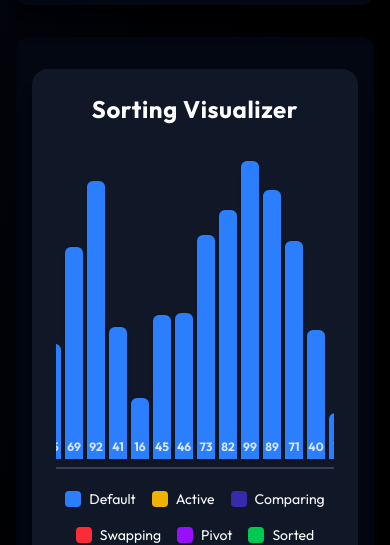
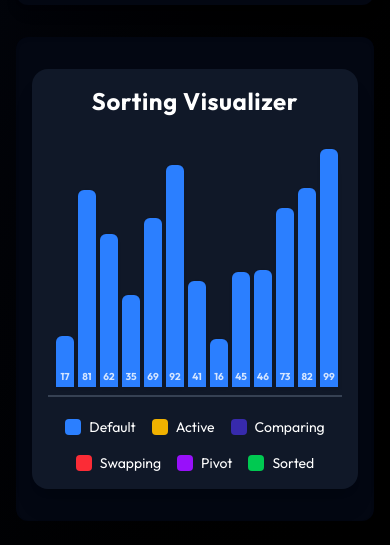
Before and after one commit to AkshatJain05/easywaypro, a React (Vite) app in the folder frontent/: page /sorting in a window 390 px wide. Shown: the part 593-1138 px from the top of the page. Built offline with nearby package versions, Linux system fonts and the light colour scheme; no server answers; a web font is replaced by a local one.

Commit message:
Update Sorting Visualizer

```diff
--- a/frontent/src/pages/Visualization/BarVisualizer.jsx
+++ b/frontent/src/pages/Visualization/BarVisualizer.jsx
@@ -1,4 +1,4 @@
-import { motion } from "framer-motion"; //For smooth animation
+import { motion } from "framer-motion"; // For smooth animation
 
 const BarVisualizer = ({
   array,
@@ -20,22 +20,21 @@ const BarVisualizer = ({
   const maxVal = Math.max(...array);
 
   return (
-    <div className="bg-gray-900 p-6 rounded-2xl shadow-xl m-4 max-w-6xl mx-auto w-full">
+    <div className="bg-gray-900 p-4 md:p-6 rounded-2xl shadow-xl m-4 max-w-6xl mx-auto w-full">
       {/* Title */}
-      <h3 className="text-2xl font-bold text-white mb-6 text-center tracking-wide">
+      <h3 className="text-2xl md:text-3xl font-bold text-white mb-6 text-center tracking-wide">
         {algorithmName}
       </h3>
 
       {/* Bars */}
-      <div className="flex justify-center items-end h-80 gap-1 border-b-2 border-gray-700 pb-2 w-full overflow-x-auto p-3">
+      <div className="flex justify-start items-end h-64 md:h-80 gap-1 border-b-2 border-gray-700 pb-2 overflow-x-auto p-2 md:p-3">
         {array.map((value, index) => {
           let barColor = "bg-blue-500"; // Default
-
           if (sortedIndices.includes(index)) barColor = "bg-green-500";
           else if (swaps.includes(index)) barColor = "bg-red-500";
           else if (comparisons.includes(index)) barColor = "bg-indigo-800";
           else if (activeIndices.includes(index)) barColor = "bg-yellow-500";
-          else if (index === pivot) barColor = "<bg-purple-6></bg-purple-6>00";
+          else if (index === pivot) barColor = "bg-purple-600";
 
           const heightPercentage =
             (value / (maxVal > 0 ? maxVal : 1)) * 95 + 5; // min height 5%
@@ -55,14 +54,16 @@ const BarVisualizer = ({
               }}
               title={`Index: ${index}, Value: ${value}`}
             >
-              <span className="mb-1 block text-center opacity-80">{value}</span>
+              <span className="mb-1 block text-center opacity-80 text-[10px] md:text-xs">
+                {value}
+              </span>
             </motion.div>
           );
         })}
       </div>
 
       {/* Legend */}
-      <div className="mt-5 flex flex-wrap justify-center gap-4 text-sm">
+      <div className="mt-5 flex flex-wrap justify-center gap-4 text-sm md:text-base">
         <span className="flex items-center gap-2">
           <span className="w-4 h-4 bg-blue-500 rounded-sm"></span> Default
         </span>
```
Also changed, not shown: frontent/src/pages/Visualization/SortingPage.jsx (line endings or trailing spaces).
